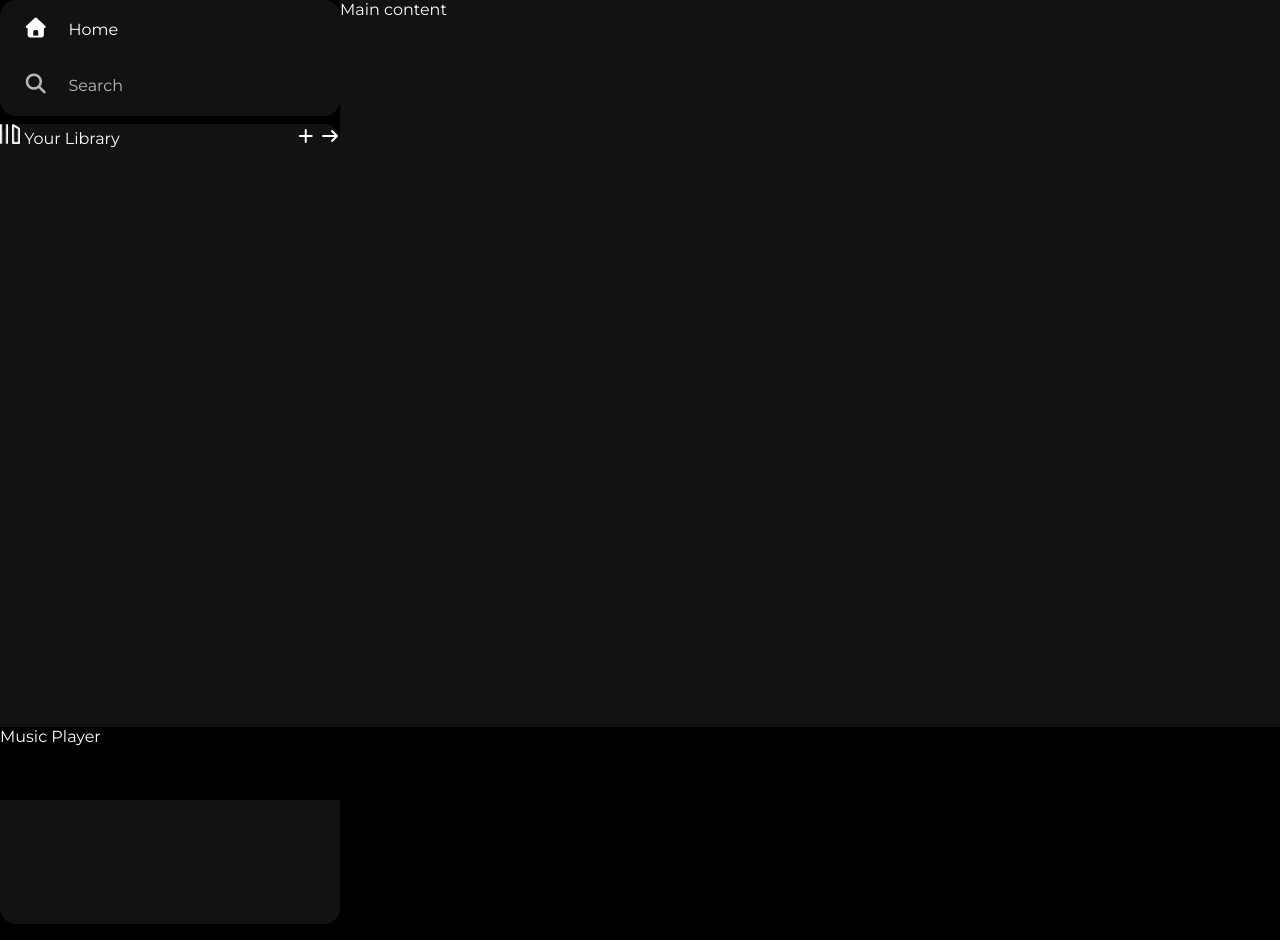
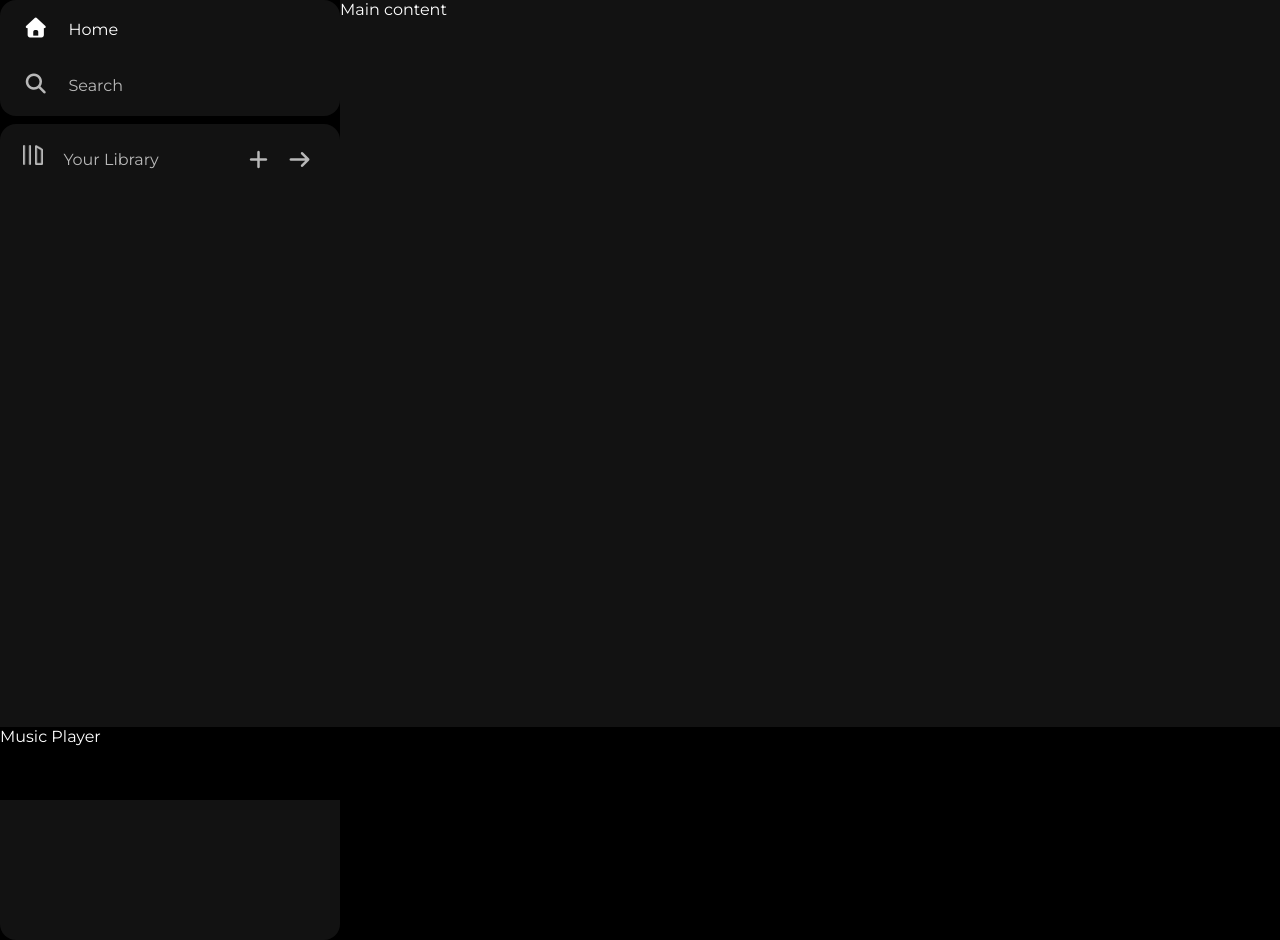
Before and after one commit to PrinceJ18/Spotify-Clone-CSS-Project, a plain HTML site: page index.html in a window 1280 px wide. Drawn offline with Linux system fonts and the light colour scheme.

Commit message:
library top section cloning complete

```diff
--- a/index.html
+++ b/index.html
@@ -33,7 +33,7 @@
             </div>
             <div class="library">
                 <div class="options">
-                    <div class="lib-option">
+                    <div class="lib-option nav-option">
                         <img src="./assets/library_icon.png"></img>
                         <a href="#">Your Library</a>
                     </div>
--- a/style.css
+++ b/style.css
@@ -56,7 +56,7 @@ a{
     padding: 0.5rem 0.7rem;
 }
 
-.nav-option::hover{
+.nav-option:hover{
     opacity: 1;
 }
 
@@ -74,15 +74,32 @@ a{
     border-radius: 1rem;
     height: 100%;
     margin-top: 0.5rem;
+    padding: 0.5rem 0.75rem;
 }
 
 .options{
     display: flex;
     justify-content: space-between;
     align-items: center;
+
 }
 
 .lib-option img{
     height: 1.25rem;
     width: 1.25rem;
 }
+
+.icons{
+    font-size: 1.25rem;
+    display: flex;
+
+}
+
+.icons i{
+    opacity: 0.7;
+    margin-right: 1rem;
+}
+
+.icons i:hover{
+    opacity: 1;
+}
```
